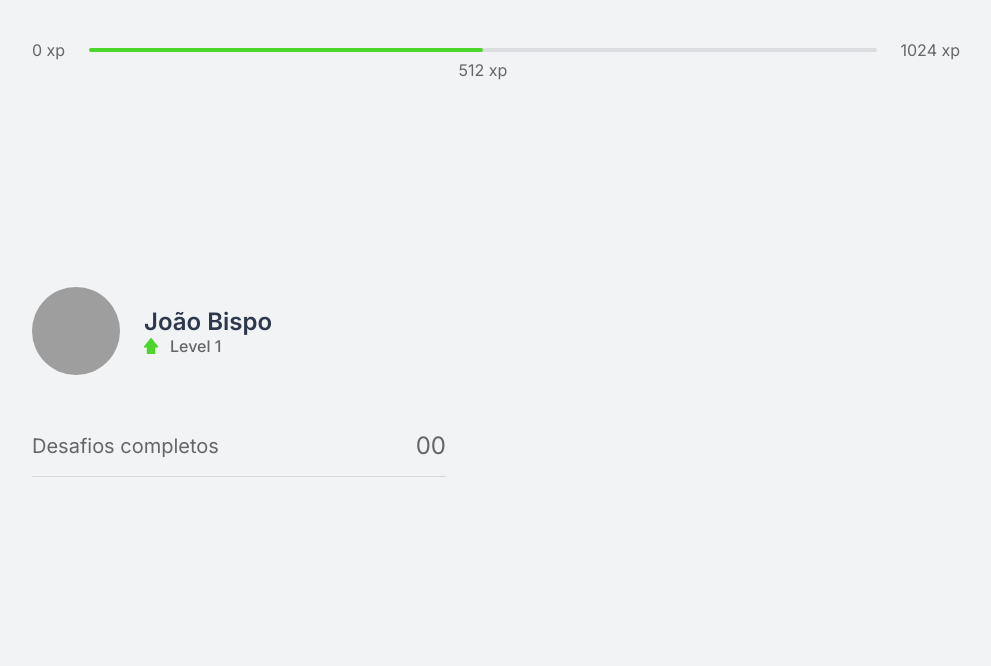
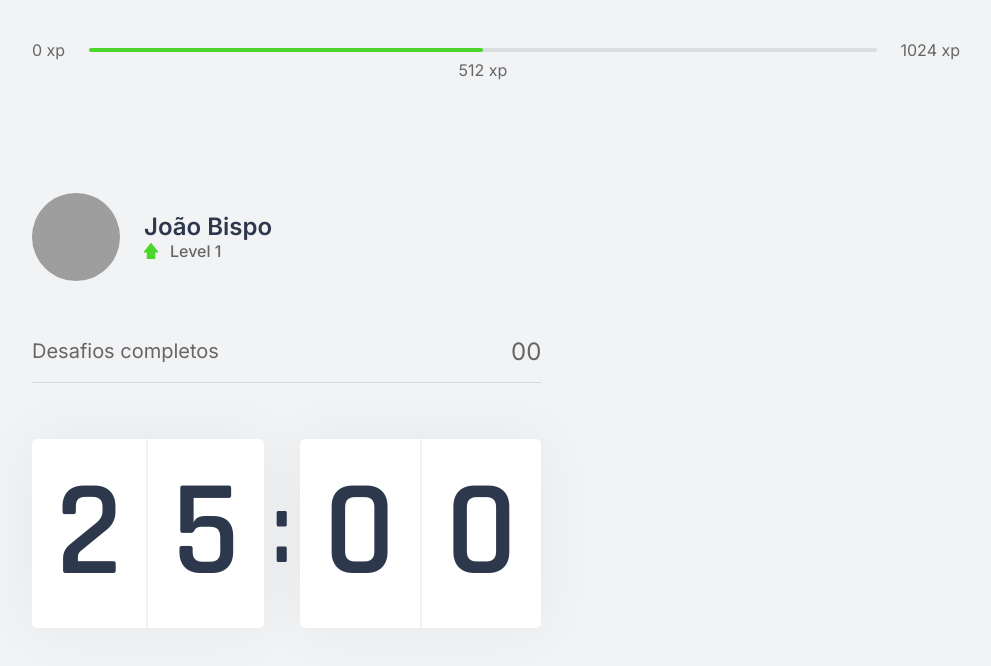
Before and after one commit to joaobispo2077/shakeit, a Next.js app: page / in a window 1280 px wide. Shown: the top 666 px of the page, without its empty margins (144-1135 px from the left). Built offline with nearby package versions, Linux system fonts and the light colour scheme; grey boxes are pictures that could not be loaded.

Commit message:
feat: add countdown component

```diff
--- /dev/null
+++ b/src/components/Countdown/index.tsx
@@ -0,0 +1,18 @@
+import styles from "../../styles/components/Countdown.module.css";
+
+
+export function Countdown() {
+  return (
+    <div className={styles.countdown}>
+      <div>
+        <span>2</span>
+        <span>5</span>
+      </div>
+      <span>:</span>
+      <div>
+        <span>0</span>
+        <span>0</span>
+      </div>
+    </div>
+  )
+}
--- a/src/pages/index.tsx
+++ b/src/pages/index.tsx
@@ -1,5 +1,6 @@
 import type { NextPage } from 'next'
 import { CompletedChallenges } from '../components/CompletedChallenges'
+import { Countdown } from '../components/Countdown'
 import { ExperienceBar } from '../components/ExperienceBar'
 import { Profile } from '../components/Profile'
 import styles from "../styles/pages/Home.module.css"
@@ -14,6 +15,7 @@
         <div>
           <Profile />
           <CompletedChallenges />
+          <Countdown />
         </div>
 
         <div></div>
--- /dev/null
+++ b/src/styles/components/Countdown.module.css
@@ -0,0 +1,41 @@
+.countdown {
+  display: flex;
+
+  gap: 0.5rem;
+  align-items: center;
+  justify-content: center;
+  font-family: Rajdhani;
+  font-weight: 600;
+  color: var(--title);
+}
+
+.countdown > div {
+  display: flex;
+
+  flex: 1;
+  align-items: center;
+  justify-content: space-evenly;
+
+  background: var(--white);
+  box-shadow: 0 0 60px rgba(0, 0, 0, 0.05);
+  border-radius: 5px;
+  font-size: 8.5rem;
+  text-align: center;
+}
+
+.countdown > span {
+  font-size: 6.25rem;
+}
+
+.countdown > div span {
+  flex: 1;
+  padding: .5rem 1.5rem;
+}
+
+.countdown > div span:first-child {
+  border-right: 1px solid #f0f1f3;
+}
+
+.countdown > div span:last-child {
+  border-left: 1px solid #f0f1f3;
+}
```
